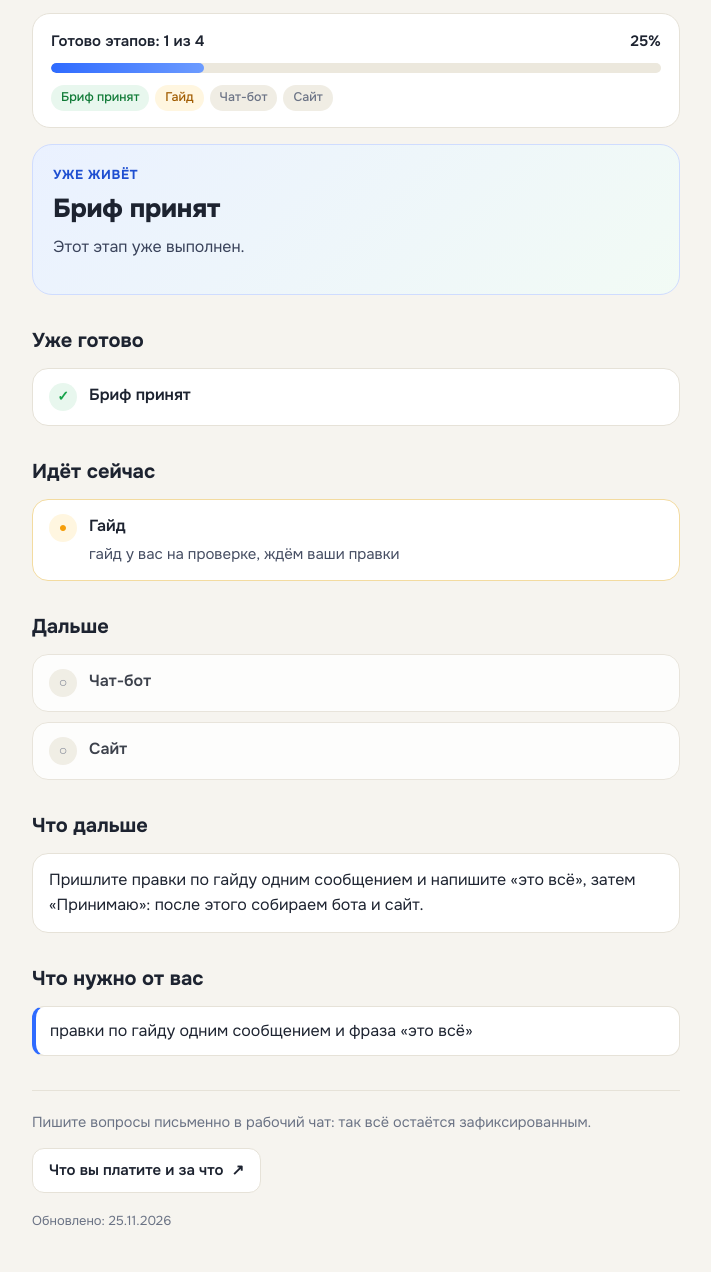
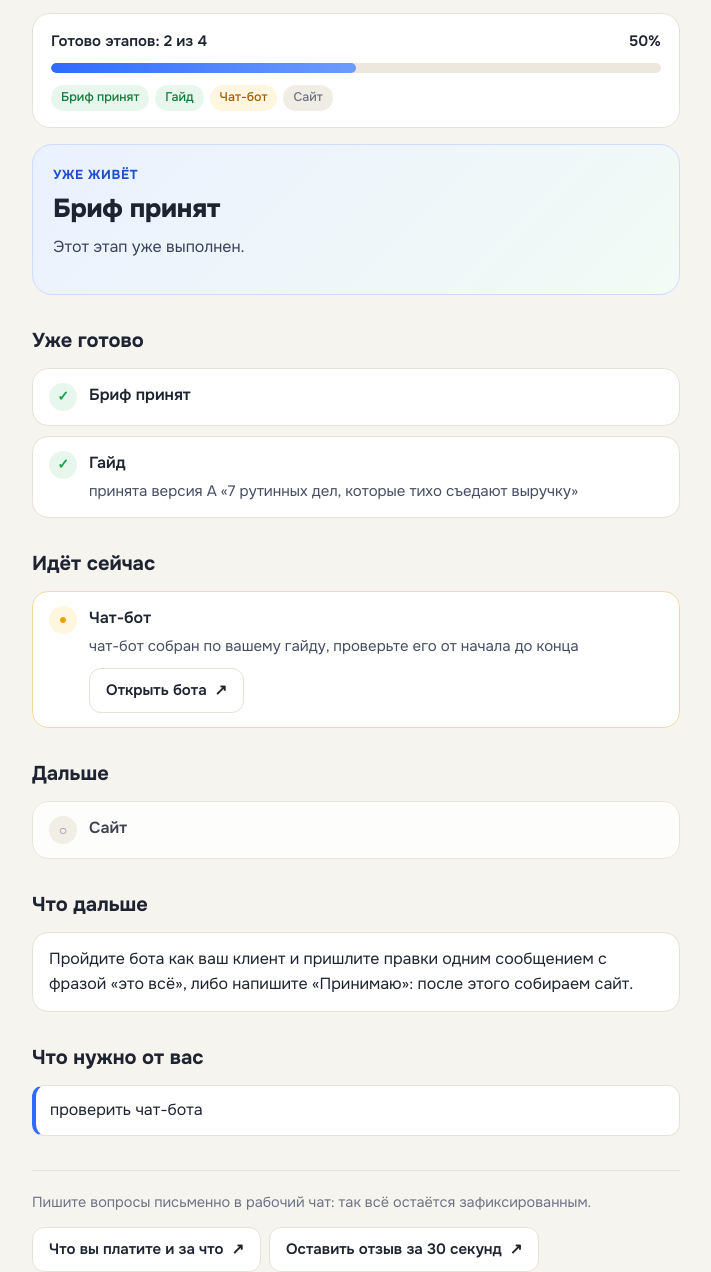
Before and after one commit to murzzsite/client-pages, a plain HTML site: page p/nbsaqtd8u8/index.html in a window 1280 px wide. Shown: the part 105-1377 px from the top of the page, without its empty margins (284-995 px from the left). Drawn offline with Linux system fonts and the light colour scheme.

Commit message:
project page: @vesnin_base

```diff
--- a/p/nbsaqtd8u8/index.html
+++ b/p/nbsaqtd8u8/index.html
@@ -16,7 +16,7 @@ h2{font-size:20px;margin:30px 0 12px;font-weight:700}
 .prog{background:var(--card);border:1px solid var(--line);border-radius:18px;padding:16px 18px}
 .pt{display:flex;justify-content:space-between;font-weight:600;font-size:15px;margin-bottom:10px;gap:8px}
 .bar{height:10px;background:#ece8dd;border-radius:99px;overflow:hidden}
-.bar i{display:block;height:100%;width:25%;background:linear-gradient(90deg,var(--acc),#6c9bff);border-radius:99px}
+.bar i{display:block;height:100%;width:50%;background:linear-gradient(90deg,var(--acc),#6c9bff);border-radius:99px}
 .chips{display:flex;flex-wrap:wrap;gap:6px;margin-top:12px}
 .chip{font-size:12.5px;padding:3px 10px;border-radius:99px;background:#f0ede4;color:var(--mut);font-weight:500}
 .chip.done{background:var(--okbg);color:#0f7a36}.chip.active{background:var(--actbg);color:#a15c00}
@@ -45,16 +45,16 @@ a:focus-visible{outline:3px solid #9bb8ff;outline-offset:2px}
 </style></head><body><main class="wrap">
 <div class="kick">Страница проекта</div>
 <h1>Ваш проект: Никита</h1>
-<div class="prog"><div class="pt"><span>Готово этапов: 1 из 4</span><span>25%</span></div><div class="bar" role="progressbar" aria-valuenow="25" aria-valuemin="0" aria-valuemax="100"><i></i></div>
-<div class="chips"><span class="chip done">Бриф принят</span><span class="chip active">Гайд</span><span class="chip todo">Чат-бот</span><span class="chip todo">Сайт</span></div></div>
+<div class="prog"><div class="pt"><span>Готово этапов: 2 из 4</span><span>50%</span></div><div class="bar" role="progressbar" aria-valuenow="50" aria-valuemin="0" aria-valuemax="100"><i></i></div>
+<div class="chips"><span class="chip done">Бриф принят</span><span class="chip done">Гайд</span><span class="chip active">Чат-бот</span><span class="chip todo">Сайт</span></div></div>
 <div class="win"><div class="wk">Уже живёт</div><div class="wt">Бриф принят</div><p>Этот этап уже выполнен.</p></div>
-<section><h2>Уже готово</h2><div class="card done"><div class="dot" aria-hidden="true">✓</div><div class="cb"><div class="ct">Бриф принят</div></div></div></section>
-<section><h2>Идёт сейчас</h2><div class="card active"><div class="dot" aria-hidden="true">●</div><div class="cb"><div class="ct">Гайд</div><p>гайд у вас на проверке, ждём ваши правки</p></div></div></section>
-<section><h2>Дальше</h2><div class="card todo"><div class="dot" aria-hidden="true">○</div><div class="cb"><div class="ct">Чат-бот</div></div></div><div class="card todo"><div class="dot" aria-hidden="true">○</div><div class="cb"><div class="ct">Сайт</div></div></div></section>
+<section><h2>Уже готово</h2><div class="card done"><div class="dot" aria-hidden="true">✓</div><div class="cb"><div class="ct">Бриф принят</div></div></div><div class="card done"><div class="dot" aria-hidden="true">✓</div><div class="cb"><div class="ct">Гайд</div><p>принята версия A «7 рутинных дел, которые тихо съедают выручку»</p></div></div></section>
+<section><h2>Идёт сейчас</h2><div class="card active"><div class="dot" aria-hidden="true">●</div><div class="cb"><div class="ct">Чат-бот</div><p>чат-бот собран по вашему гайду, проверьте его от начала до конца</p><div class="btns"><a class="btn" href="https://t.me/trip_wire_super_bot?start=30df87d66c2e" target="_blank" rel="noopener">Открыть бота<span aria-hidden="true">↗</span></a></div></div></div></section>
+<section><h2>Дальше</h2><div class="card todo"><div class="dot" aria-hidden="true">○</div><div class="cb"><div class="ct">Сайт</div></div></div></section>
 
-<section><h2>Что дальше</h2><div class="next"><p>Пришлите правки по гайду одним сообщением и напишите «это всё», затем «Принимаю»: после этого собираем бота и сайт.</p></div></section>
-<section><h2>Что нужно от вас</h2><ul class="needs"><li>правки по гайду одним сообщением и фраза «это всё»</li></ul></section>
+<section><h2>Что дальше</h2><div class="next"><p>Пройдите бота как ваш клиент и пришлите правки одним сообщением с фразой «это всё», либо напишите «Принимаю»: после этого собираем сайт.</p></div></section>
+<section><h2>Что нужно от вас</h2><ul class="needs"><li>проверить чат-бота</li></ul></section>
 <div class="foot"><p>Пишите вопросы письменно в рабочий чат: так всё остаётся зафиксированным.</p>
-<div class="btns"><a class="btn" href="https://murzzsite.github.io/client-pages/conditions/" target="_blank" rel="noopener">Что вы платите и за что<span aria-hidden="true">↗</span></a></div>
-<div class="upd">Обновлено: 25.11.2026</div></div>
+<div class="btns"><a class="btn" href="https://murzzsite.github.io/client-pages/conditions/" target="_blank" rel="noopener">Что вы платите и за что<span aria-hidden="true">↗</span></a><a class="btn" href="https://murzzsite.github.io/client-pages/review/?n=%D0%9D%D0%B8%D0%BA%D0%B8%D1%82%D0%B0" target="_blank" rel="noopener">Оставить отзыв за 30 секунд<span aria-hidden="true">↗</span></a></div>
+<div class="upd">Обновлено: 26.11.2026</div></div>
 </main></body></html>
```
